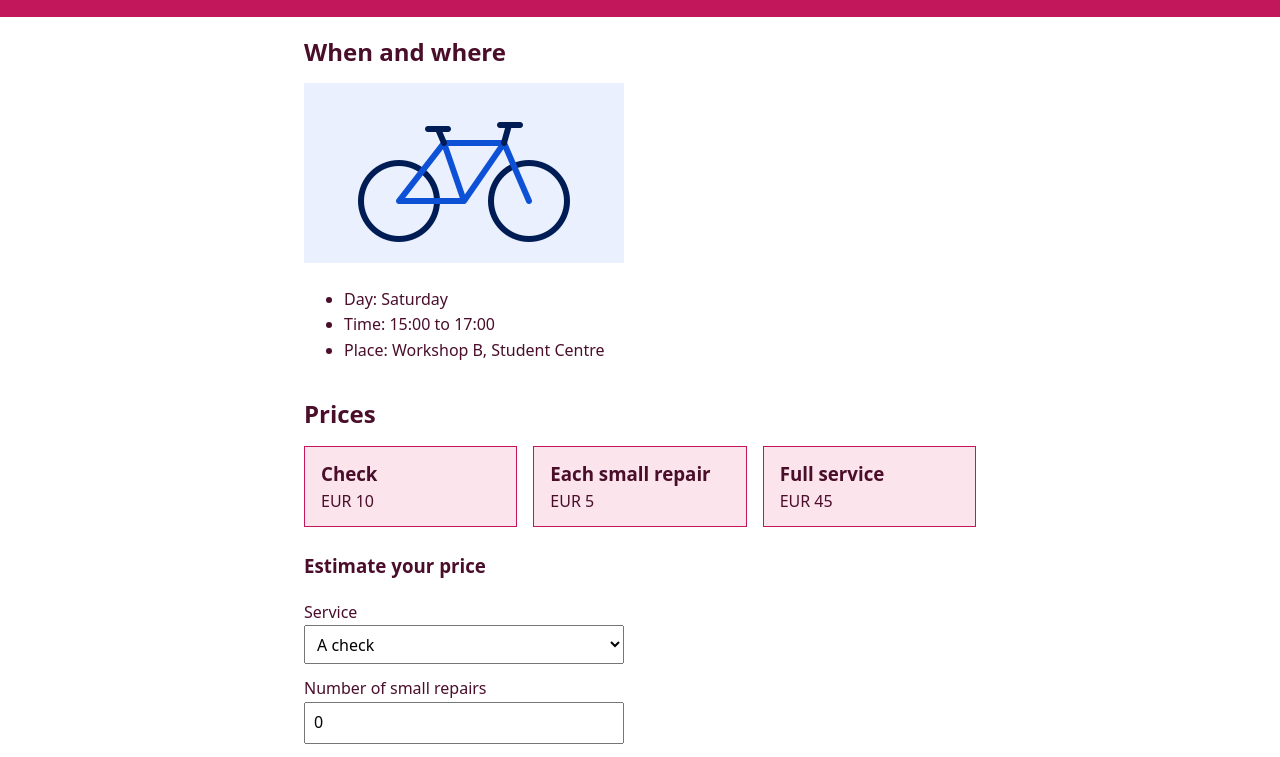
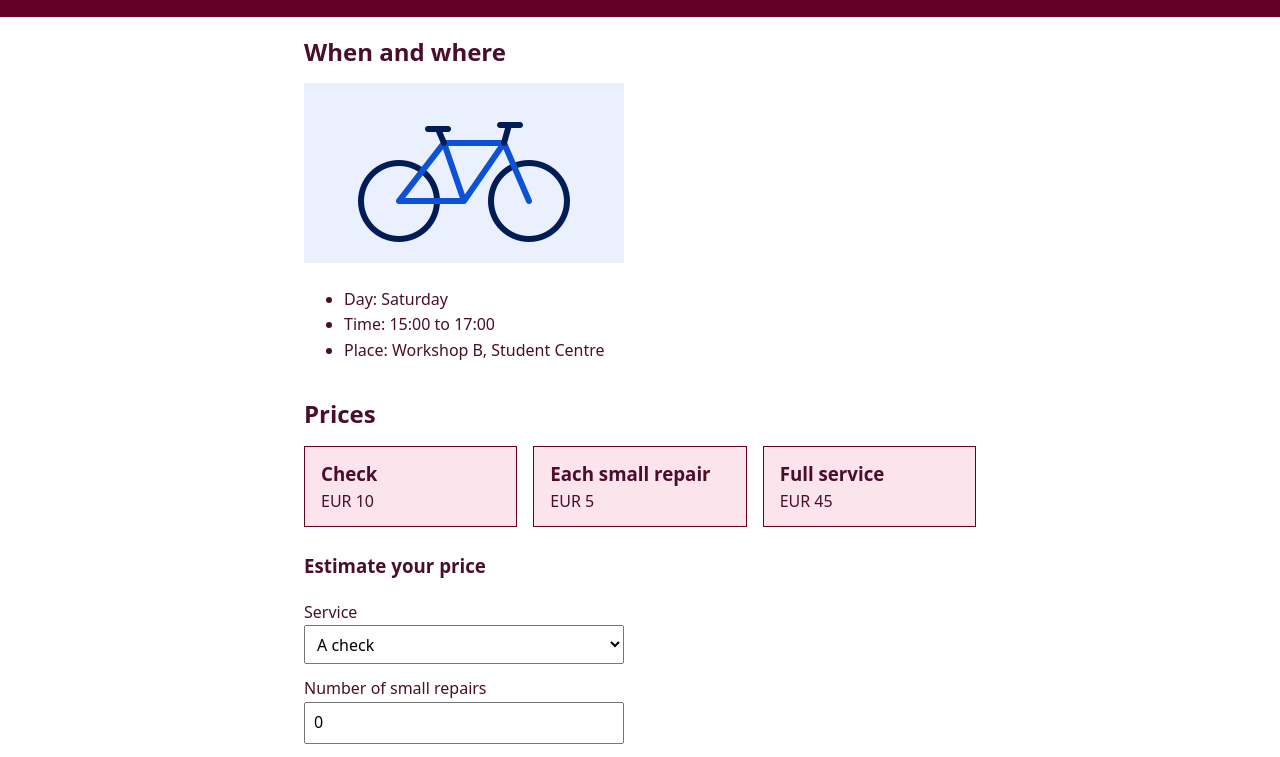
Before and after one commit to Janaderouck/clinic-Jana, a plain HTML site: page index.html in a window 1280 px wide. Shown: the part 126-883 px from the top of the page. Drawn offline with Linux system fonts and the light colour scheme.

Commit message:
colour change in #640028

```diff
--- a/styles.css
+++ b/styles.css
@@ -4,7 +4,7 @@ body { margin: 0; font-family: system-ui, sans-serif; line-height: 1.6; color: #
 img { max-width: 100%; height: auto; }
 /* Your palette. Change the values, then use the variables below. */
 :root {
---accent: #c2185b;
+--accent: #640028;
 --accent-soft: #fce4ec;
 }
 /* Your styles start here. */
```
